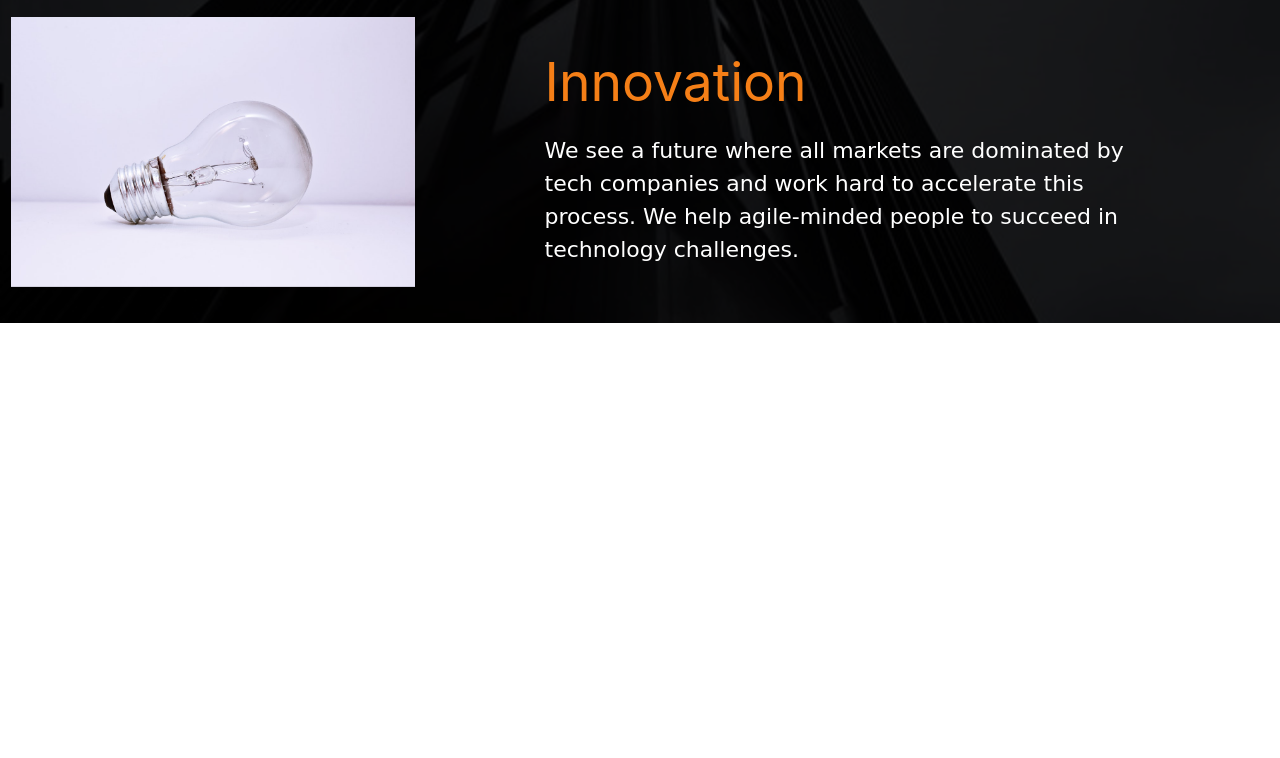
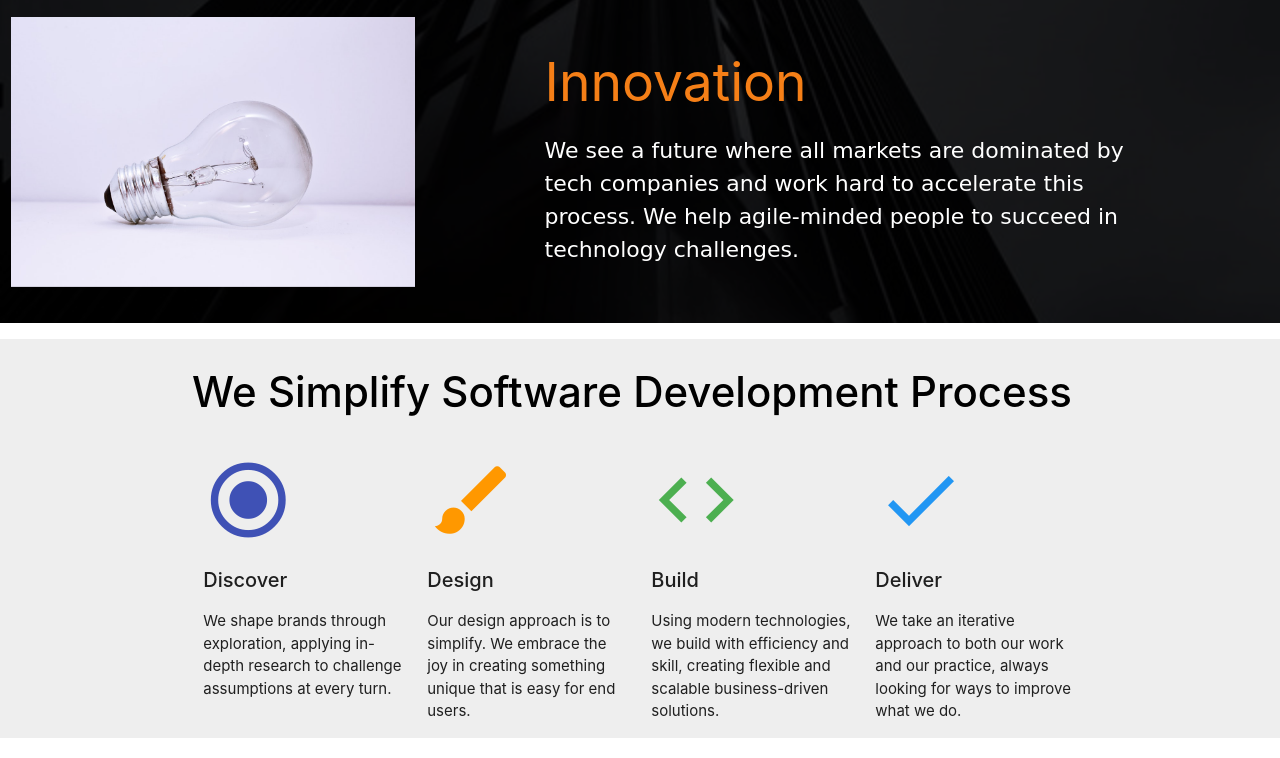
Before and after one commit to harshitasingh017/Materialized-CSS-based-IT-company-website, a plain HTML site: page index.html in a window 1280 px wide. Shown: the part 2127-2885 px from the top of the page. Before the commit the page ends 2450 px from the top, so only its background shows below. Drawn offline with nearby package versions, Linux system fonts and the light colour scheme.

Commit message:
methodology

```diff
--- a/index.html
+++ b/index.html
@@ -26,7 +26,7 @@
 
         .content h5{
             font-size: 60px;
-
+            padding-top: 150px;
 
         }
 
@@ -63,6 +63,26 @@
         .para1{
             font-size: 25px;
             padding-bottom: 30px;
+        }
+
+      .methodology .i .iconsicons{
+            height: 50px;
+        }
+
+        .methodology .methodhead{
+            font-size: 42px;
+            font-weight:500;
+            padding-top: 30px;
+            padding-bottom: 30px;
+
+        }
+
+        .methodology .methodtitle{
+           padding-bottom: 20px;
+        }
+
+        .methodology .methodexp{
+            font-size: 20px;
         }
 
         @media screen and (max-width: 670px) {
@@ -211,6 +231,55 @@
     </div>
   </section>
 
+<!----Methodology---->
+
+    <section class="methodology grey lighten-3">
+        <div class="container methodology">
+    <h5 class=" left-align black-text darken-3 methodhead">We Simplify Software Development Process</h5>
+    <div class="row">
+      <div class="col s12 l3 left-align ">
+          <div class="card-icon ">
+            <i class="large material-icons indigo-text methodtitle">radio_button_checked</i>
+          </div>
+           <div class="card-content">
+            <span class="card-title left-align methodexp">Discover</span>
+            <p>We shape brands through exploration, applying in-depth research to challenge assumptions at every turn.</p>
+          </div>
+         </div>
+
+       <div class="col s12 l3 left-align">
+         <div class="card-icon ">
+            <i class="large material-icons orange-text methodtitle">brush</i>
+          </div>
+          <div class="card-content">
+            <span class="card-title left-align methodexp">Design</span>
+            <p>Our design approach is to simplify. We embrace the joy in creating something unique that is easy for end users.</p>
+          </div>
+        </div>
+        <div class="col s12 l3 left-align">
+          <div class="card-icon">
+            <i class=" large material-icons green-text methodtitle">code</i>
+          </div>
+          <div class="card-content">
+            <span class="card-title left-align methodexp">Build</span>
+            <p>Using modern technologies, we build with efficiency and skill, creating flexible and scalable business-driven solutions.</p>
+          </div>
+        </div>
+
+        <div class="col s12 l3 left-align">
+         <div class="card-icon ">
+            <i class="large material-icons blue-text methodtitle">done</i>
+          </div>
+          <div class="card-content">
+            <span class="card-title left-align methodexp">Deliver</span>
+            <p>We take an iterative approach to both our work and our practice, always looking for ways to improve what we do.</p>
+          </div>
+        </div>
+    </div>
+
+      </div>
+   </section>
+
 
     <script src="https://code.jquery.com/jquery-3.5.1.min.js"></script>
 
```
